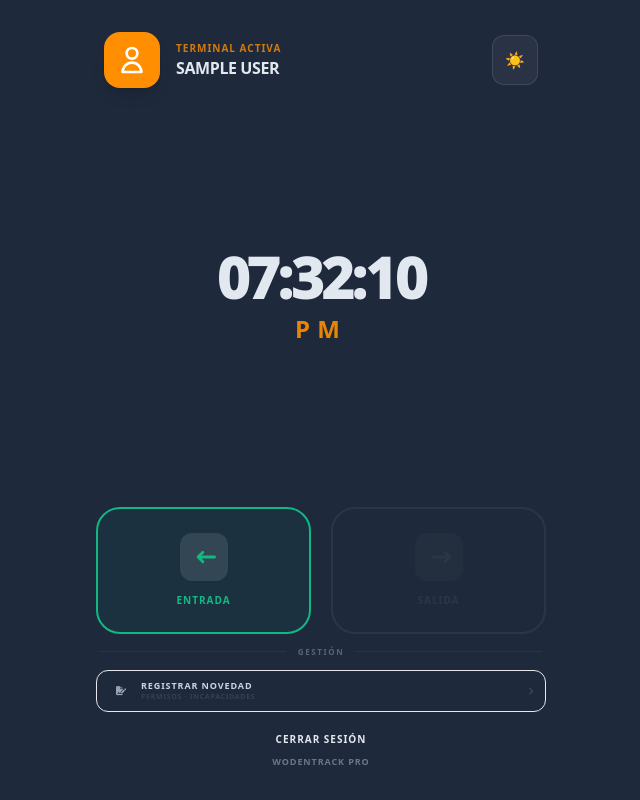
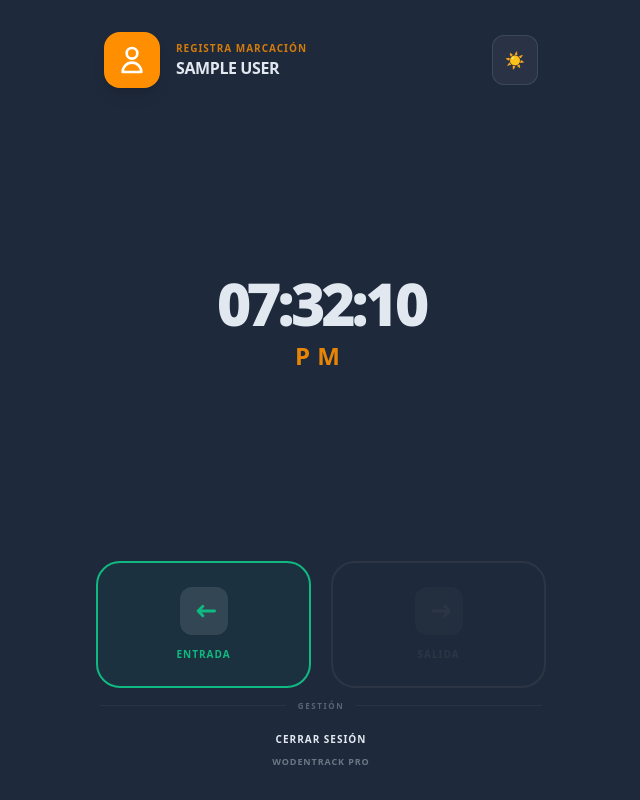
Before and after one commit to eagudelowoden/MigracionWodenTrack, a Vue app in the folder frontend/: page /marcacion in a window 1280 px wide. Shown: the whole page, without its empty margins (319-959 px from the left). Built offline with nearby package versions, Linux system fonts and the light colour scheme; no server answers; sample sign-in values are in the browser's storage.

Commit message:
Ajustes de novedades

```diff
--- a/frontend/src/views/MarcacionView.vue
+++ b/frontend/src/views/MarcacionView.vue
@@ -12,7 +12,7 @@
           </svg>
         </div>
         <div>
-          <p class="text-[10px] font-black uppercase text-[#ff8f00] tracking-widest opacity-80">Terminal Activa</p>
+          <p class="text-[10px] font-black uppercase text-[#ff8f00] tracking-widest opacity-80">Registra marcación</p>
           <h2 class="text-base font-black uppercase tracking-tight">{{ employee.name }}</h2>
         </div>
       </div>
@@ -81,7 +81,7 @@
       </div>
 
       <!-- Botón Registrar Novedad -->
-      <button @click="router.push('/novedad')"
+      <!-- <button @click="router.push('/novedad')"
         class="w-full flex items-center justify-between px-3 py-2 rounded-xl border transition-all duration-300 active:scale-95 group"
         :class="isDark
           ? 'border-white/8 bg-white/3 hover:border-[#ff8f00]/40 hover:bg-[#ff8f00]/5'
@@ -105,7 +105,7 @@
         </div>
         <i
           class="fas fa-chevron-right text-[8px] opacity-20 group-hover:opacity-60 group-hover:text-[#ff8f00] transition-all group-hover:translate-x-0.5"></i>
-      </button>
+      </button> -->
       <!-- Cerrar sesión -->
       <div class="flex flex-col items-center gap-2 pt-2">
         <button @click="logout"
```
